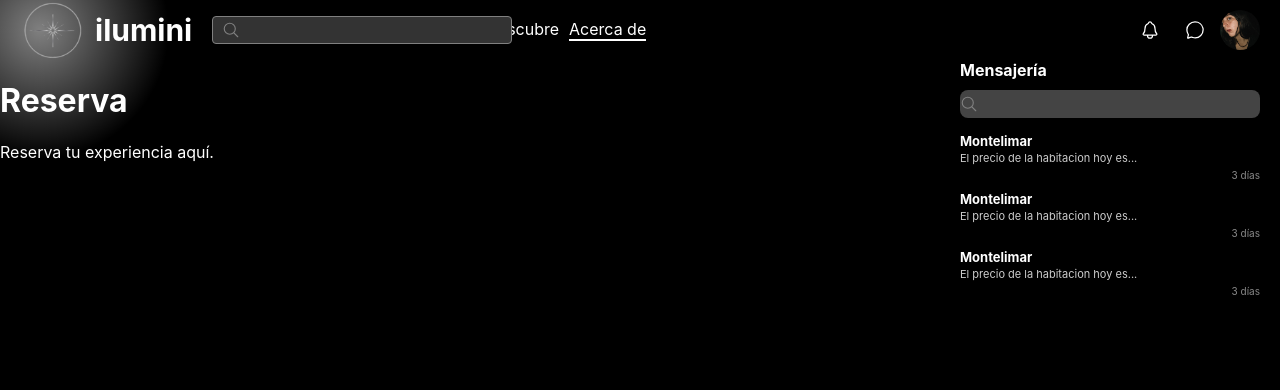
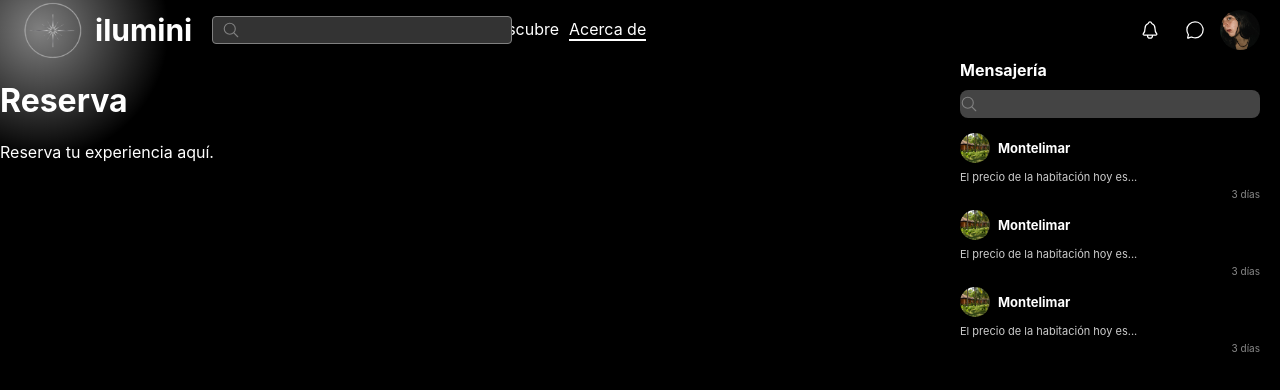
Before and after one commit to JaenR18/ilumini, a React (Create React App) app: page /reserve in a window 1280 px wide. Both pictures are taken after a click on the icon 1194 px from the left and 30 px from the top of the page. Shown: the top 390 px of the page. Built offline with nearby package versions, Linux system fonts and the light colour scheme.

Commit message:
add photo sms card

```diff
--- a/src/navigation/header.tsx
+++ b/src/navigation/header.tsx
@@ -4,8 +4,8 @@ import { IoChatbubbleOutline, IoNotificationsOutline, IoSearchOutline } from 're
 import starLogo from '../images/logoStar.png';
 import profilePic from '../images/me.jpg';
 import theme from '../theme';
+import userPic from '../images/user.jpg';
 //aun falta componer header spaces
-//pic user en el main de sms
 //add scren de comments?
 //add info en el user del post
 const Header: React.FC = () => {
@@ -51,15 +51,20 @@ const Header: React.FC = () => {
                         <IoSearchOutline style={theme.searchIcon} />
                         <input type="search" style={theme.messageSearchInput} />
                     </div>
-                    {Array(3).fill(null).map((_, index) => (    //arreglo de sms
+                    {Array(3).fill(null).map((_, index) => (
                         <div key={index} style={theme.messageItem}>
-                            <div style={theme.messageUser}>Montelimar</div>
-                            <p style={theme.messageText}>El precio de la habitacion hoy es...</p>
+                            <div style={theme.messageHeader}>
+                                <img src={userPic} alt="Profile" style={theme.profileCircle} />
+                                <div style={theme.messageUser}>Montelimar</div>
+                            </div>
+                            <p style={theme.messageText}>El precio de la habitación hoy es...</p>
                             <span style={theme.messageDate}>3 días</span>
                         </div>
                     ))}
                 </div>
             )}
+
+
         </header>
     );
 };
--- a/src/theme.tsx
+++ b/src/theme.tsx
@@ -158,6 +158,20 @@ const theme = {
         alignSelf: 'flex-end',
         marginTop: '2px',
     } as React.CSSProperties,
+    //part foto sms
+    profileCircle: {
+        width: '30px',
+        height: '30px',
+        borderRadius: '50%',
+        marginRight: '8px',
+    } as React.CSSProperties,
+    messageHeader: {
+        display: 'flex',
+        alignItems: 'center',
+        marginBottom: '5px', // space foto y text user
+    } as React.CSSProperties,
+
+
 
 
 };
```
